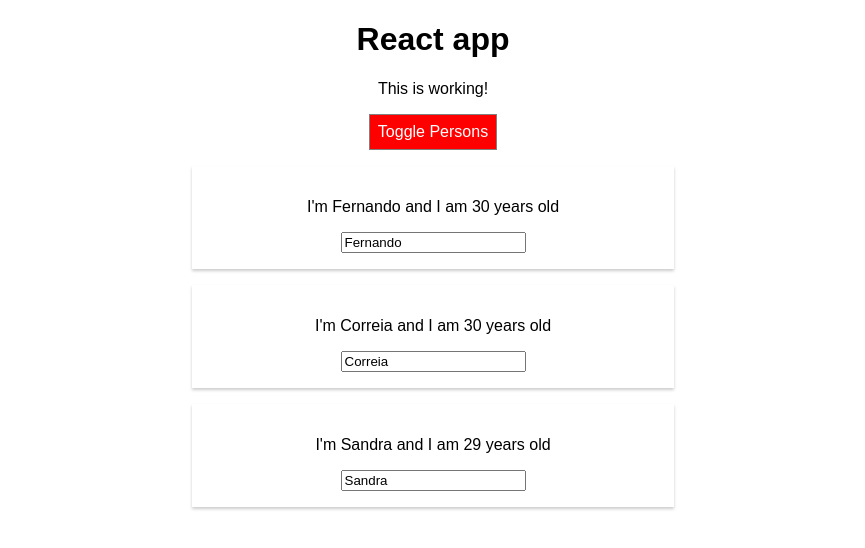
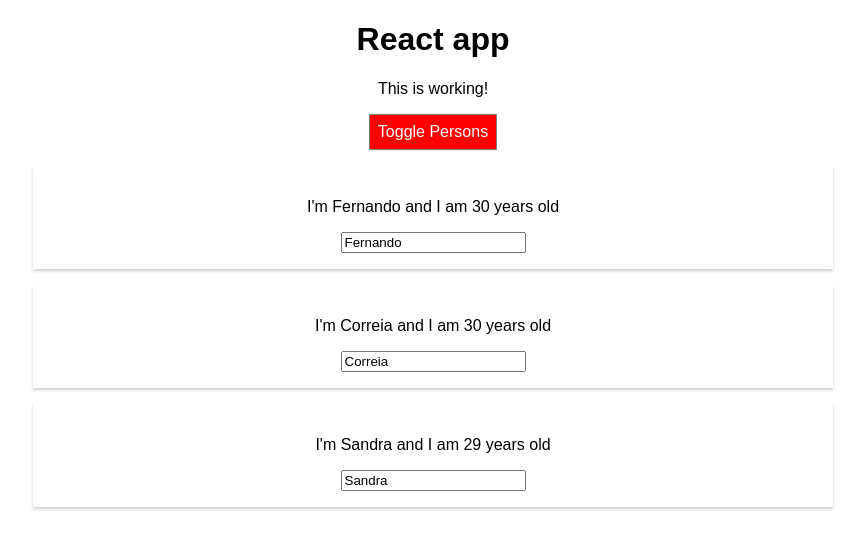
Before and after one commit to Knox316/ReactFirstLesson, a React (Create React App) app in the folder react-complete-guide/: page / in a window 1280 px wide. Both pictures are taken after a click on the button "Toggle Persons". Shown: the top 548 px of the page, without its empty margins (207-1072 px from the left). Built offline with nearby package versions, Linux system fonts and the light colour scheme.

Commit message:
removing styling

```diff
--- a/react-complete-guide/src/App.js
+++ b/react-complete-guide/src/App.js
@@ -3,7 +3,6 @@
 } from 'react';
 import './App.css';
 import Person from './Person/Person';
-import Radium, {StyleRoot} from 'radium';
 
 class App extends Component {
   state = {
@@ -62,11 +61,7 @@
       font: 'inherit',
       border: '1px solid gray',
       padding: '8px',
-      cursor: 'pointer',
-      ':hover': {
-        backgroundColor: 'lightgrey',
-        color: 'black'
-      }
+      cursor: 'pointer'
     };
 
     let persons = null;
@@ -86,10 +81,6 @@
       </div>
       );
       style.backgroundColor = 'red';
-      style[':hover'] = {
-        backgroundColor: 'lightgrey',
-        color: 'black'
-      }
     }
 
     const classes = [];
@@ -103,7 +94,6 @@
 
 
     return (
-      <StyleRoot>
         <div className = "App" >
         <h1> React app </h1>
         <p className={classes.join(' ')}> This is working! </p>
@@ -112,9 +102,8 @@
           onClick={this.togglePersonsHandler}>Toggle Persons</button>
         {persons}
         </div>
-      </StyleRoot>
     );
   }
 }
 
-export default Radium(App);
+export default App;
--- a/react-complete-guide/src/Person/Person.js
+++ b/react-complete-guide/src/Person/Person.js
@@ -2,13 +2,9 @@
 import Radium from 'radium';
 import './Person.css'
 const person = (props) => {
-    const style = {
-        '@media (min-width: 500px)' : {
-            width: '450px'
-        }
-    };
+
     return (
-        <div className='Person' style={style}>
+        <div className='Person'>
             <p onClick={props.click}> I'm {props.name} and I am {props.age} years old</p>
             <p>{props.children}</p>
             <input type="text" onChange={props.changed} value={props.name}/>
@@ -16,4 +12,4 @@
     )
 };
 
-export default Radium(person);
+export default person;
```
